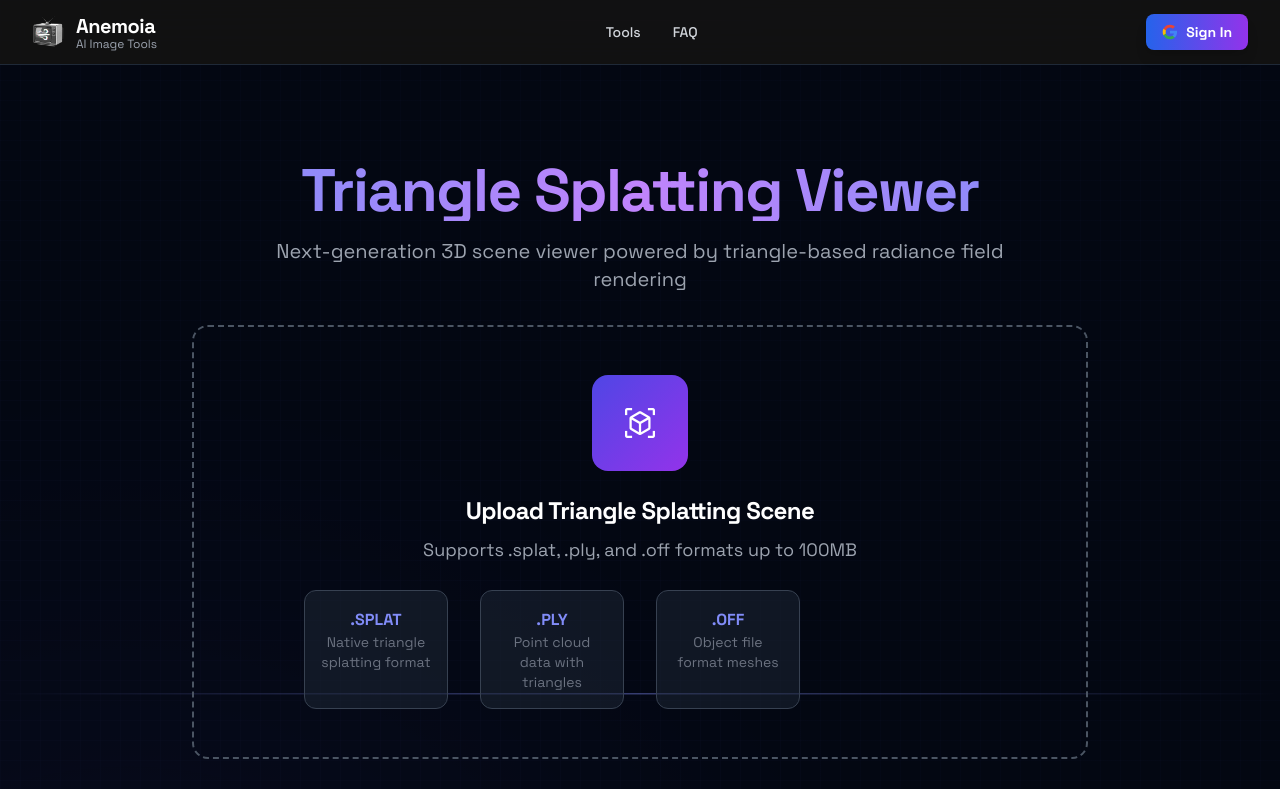
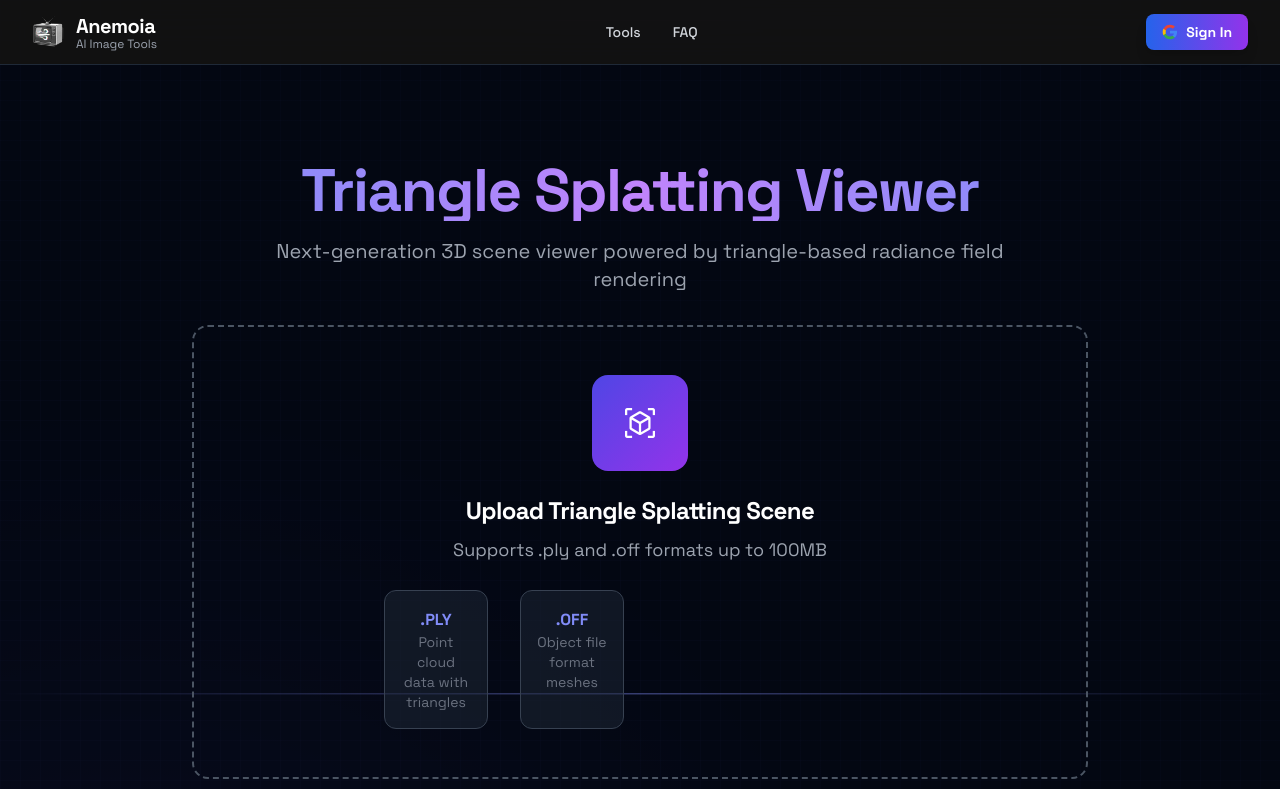
Before and after one commit to revolverocelot1/anemoia-frontend, a React (Vite) app: page /triangle-splatting in a window 1280 px wide. Shown: the top 789 px of the page. Built offline with nearby package versions, Linux system fonts and the light colour scheme; what @huggingface/transformers would draw is missing.

Commit message:
refactor: enhance PLY file parsing in TriangleSplattingPage; improve header processing, vertex and color extraction, and error handling for truncated files; update supported formats in UI

```diff
--- a/src/pages/TriangleSplattingPage.tsx
+++ b/src/pages/TriangleSplattingPage.tsx
@@ -258,174 +258,161 @@ const TriangleSplattingPage: React.FC = () => {
   };
 
   const parsePLY = (arrayBuffer: ArrayBuffer) => {
-    const text = new TextDecoder().decode(arrayBuffer);
-    const lines = text.split('\n');
+    const headerText = new TextDecoder().decode(arrayBuffer.slice(0, 1024));
+    const headerEndIndex = headerText.indexOf('end_header') + 'end_header'.length + 1;
+    const header = headerText.substring(0, headerEndIndex);
+    const lines = header.split('\n');
 
-    let headerEnd = 0;
     let vertexCount = 0;
     let faceCount = 0;
-    let properties: { type: string; name: string }[] = [];
-    let isInVertexElement = false;
+    let properties: { type: string; name: string; size: number }[] = [];
+    let format: 'ascii' | 'binary_little_endian' | 'binary_big_endian' = 'ascii';
+    let isVertexElement = false;
 
-    // Parse header
-    for (let i = 0; i < lines.length; i++) {
-      const line = lines[i].trim();
-
-      if (line.startsWith('element vertex')) {
-        vertexCount = parseInt(line.split(' ')[2]);
-        isInVertexElement = true;
-        continue;
-      }
-
-      if (line.startsWith('element face') || line.startsWith('element')) {
-        isInVertexElement = false;
-        if (line.startsWith('element face')) {
-          faceCount = parseInt(line.split(' ')[2]);
-        }
-        continue;
-      }
-
-      if (line.startsWith('property') && isInVertexElement) {
-        const parts = line.split(/\s+/);
-        if (parts.length >= 3) {
-          properties.push({
-            type: parts[1], // float, uchar, etc.
-            name: parts[2]  // x, y, z, r, red, etc.
-          });
-        }
-      }
-
-      if (line === 'end_header') {
-        headerEnd = i + 1;
+    // Detailed header parsing
+    for (const line of lines) {
+        const parts = line.trim().split(/\s+/);
+        if (parts[0] === 'format') {
+            format = parts[1] as any;
+        } else if (parts[0] === 'element' && parts[1] === 'vertex') {
+            vertexCount = parseInt(parts[2]);
+            isVertexElement = true;
+        } else if (parts[0] === 'element') {
+            isVertexElement = false;
+        } else if (parts[0] === 'property' && isVertexElement) {
+            const [_, type, name] = parts;
+            let size = 0;
+            if (type.startsWith('float') || type.startsWith('int32')) size = 4;
+            else if (type.startsWith('uint8') || type.startsWith('uchar')) size = 1;
+            else if (type.startsWith('uint16') || type.startsWith('ushort')) size = 2;
+            properties.push({ type, name, size });
+        } else if (parts[0] === 'end_header') {
             break;
         }
     }
 
-    console.log(`PLY Info: ${vertexCount} vertices, ${faceCount} faces, ${properties.length} properties per vertex`);
-    console.log('Properties:', properties.map(p => `${p.name}(${p.type})`).join(', '));
-
-    if (vertexCount === 0) {
-      throw new Error('PLY file does not contain any vertices.');
-    }
+    if (vertexCount === 0) throw new Error('No vertices found in PLY header.');
 
     const vertices = new Float32Array(vertexCount * 3);
     const colors = new Uint8Array(vertexCount * 3);
+    const body = arrayBuffer.slice(headerEndIndex);
 
-    // Find property indices - handle multiple naming conventions
-    const propertyNames = properties.map(p => p.name);
-    const x_idx = propertyNames.findIndex(name => ['x', 'X'].includes(name));
-    const y_idx = propertyNames.findIndex(name => ['y', 'Y'].includes(name));
-    const z_idx = propertyNames.findIndex(name => ['z', 'Z'].includes(name));
+    const x_prop = properties.find(p => p.name === 'x');
+    const y_prop = properties.find(p => p.name === 'y');
+    const z_prop = properties.find(p => p.name === 'z');
+    const r_prop = properties.find(p => ['red', 'r'].includes(p.name));
+    const g_prop = properties.find(p => ['green', 'g'].includes(p.name));
+    const b_prop = properties.find(p => ['blue', 'b'].includes(p.name));
 
-    // Handle multiple color naming conventions
-    let r_idx = propertyNames.findIndex(name => ['red', 'r', 'R'].includes(name));
-    let g_idx = propertyNames.findIndex(name => ['green', 'g', 'G'].includes(name));
-    let b_idx = propertyNames.findIndex(name => ['blue', 'b', 'B'].includes(name));
+    if (!x_prop || !y_prop || !z_prop) throw new Error('PLY must contain x, y, z properties.');
+    const hasColor = r_prop && g_prop && b_prop;
 
-    // Check for required position properties
-    if (x_idx === -1 || y_idx === -1 || z_idx === -1) {
-      throw new Error(`PLY file must contain x, y, z coordinate properties. Found properties: ${propertyNames.join(', ')}`);
+    if (format === 'binary_little_endian' || format === 'binary_big_endian') {
+        const littleEndian = format === 'binary_little_endian';
+        const dataView = new DataView(body);
+        let offset = 0;
+        const vertexByteSize = properties.reduce((acc, p) => acc + p.size, 0);
+
+        for (let i = 0; i < vertexCount; i++) {
+            let propOffset = 0;
+            let x=0, y=0, z=0, r=128, g=128, b=255;
+
+            for (const prop of properties) {
+                let value;
+                try {
+                    switch (prop.type) {
+                        case 'float': case 'float32': value = dataView.getFloat32(offset + propOffset, littleEndian); break;
+                        case 'uchar': case 'uint8': value = dataView.getUint8(offset + propOffset); break;
+                        case 'ushort': case 'uint16': value = dataView.getUint16(offset + propOffset, littleEndian); break;
+                        case 'int': case 'int32': value = dataView.getInt32(offset + propOffset, littleEndian); break;
+                        default: value = 0;
+                    }
+                } catch(e) {
+                    console.error(`Error reading property ${prop.name} at vertex ${i}. File might be corrupt or truncated.`);
+                    continue; // Skip to next vertex
                 }
 
-    // If no color properties found, create default colors
-    const hasColors = r_idx !== -1 && g_idx !== -1 && b_idx !== -1;
-    if (!hasColors) {
-      console.warn('PLY file does not contain color properties. Using default colors.');
-      // Set default indices to prevent errors
-      r_idx = g_idx = b_idx = -1;
+                if (prop.name === x_prop.name) x = value;
+                if (prop.name === y_prop.name) y = value;
+                if (prop.name === z_prop.name) z = value;
+                if (hasColor) {
+                    if (prop.name === r_prop!.name) r = r_prop!.type === 'float' ? value * 255 : value;
+                    if (prop.name === g_prop!.name) g = g_prop!.type === 'float' ? value * 255 : value;
+                    if (prop.name === b_prop!.name) b = b_prop!.type === 'float' ? value * 255 : value;
+                }
+                propOffset += prop.size;
             }
 
-    // Parse vertex data
+            vertices[i * 3 + 0] = x;
+            vertices[i * 3 + 1] = y;
+            vertices[i * 3 + 2] = z;
+            colors[i * 3 + 0] = Math.max(0, Math.min(255, r));
+            colors[i * 3 + 1] = Math.max(0, Math.min(255, g));
+            colors[i * 3 + 2] = Math.max(0, Math.min(255, b));
+            offset += vertexByteSize;
+
+            if (offset > dataView.byteLength) {
+              console.warn(`PLY file appears truncated. Expected data for ${vertexCount} vertices, but file ended after ${i+1}.`);
+              // Resize arrays to the number of vertices we actually read
+              const finalVertices = new Float32Array(vertices.buffer, 0, (i + 1) * 3);
+              const finalColors = new Uint8Array(colors.buffer, 0, (i + 1) * 3);
+              return { vertices: finalVertices, colors: finalColors };
+            }
+        }
+    } else { // ASCII format
+        const text = new TextDecoder().decode(body);
+        const lines = text.trim().split('\n');
         let successfulVertices = 0;
+
         for (let i = 0; i < vertexCount; i++) {
-      const lineIndex = headerEnd + i;
-      if (lineIndex >= lines.length) {
-        console.warn(`PLY file appears truncated. Expected ${vertexCount} vertices, processed ${i}.`);
+          if (i >= lines.length) {
+              console.warn(`PLY file (ASCII) appears truncated. Expected ${vertexCount} vertices, processed ${i}.`);
               break;
           }
+          const values = lines[i].trim().split(/\s+/);
 
-      const line = lines[lineIndex];
-      if (!line || line.trim() === '') {
-        // Skip empty lines and continue
-        continue;
-      }
+          const x_idx = properties.findIndex(p => p.name === x_prop.name);
+          const y_idx = properties.findIndex(p => p.name === y_prop.name);
+          const z_idx = properties.findIndex(p => p.name === z_prop.name);
+          const r_idx = hasColor ? properties.findIndex(p => p.name === r_prop!.name) : -1;
+          const g_idx = hasColor ? properties.findIndex(p => p.name === g_prop!.name) : -1;
+          const b_idx = hasColor ? properties.findIndex(p => p.name === b_prop!.name) : -1;
 
-      const values = line.trim().split(/\s+/); // Split on any whitespace
+          if (values.length < properties.length) continue;
 
-      // More flexible validation - allow fewer values than properties if we have the essentials
-      if (values.length < 3) {
-        console.warn(`Skipping line ${lineIndex + 1}: insufficient data (${values.length} values)`);
-        continue;
-      }
-
-      // Ensure we have enough values for the required indices
-      const maxRequiredIndex = Math.max(x_idx, y_idx, z_idx, hasColors ? Math.max(r_idx, g_idx, b_idx) : -1);
-      if (values.length <= maxRequiredIndex) {
-        console.warn(`Skipping line ${lineIndex + 1}: insufficient values for required properties (${values.length} values, need ${maxRequiredIndex + 1})`);
-        continue;
-      }
-
-      // Parse positions
           const x = parseFloat(values[x_idx]);
           const y = parseFloat(values[y_idx]);
           const z = parseFloat(values[z_idx]);
 
-      // Validate coordinates
-      if (isNaN(x) || isNaN(y) || isNaN(z)) {
-        console.warn(`Skipping line ${lineIndex + 1}: invalid coordinates (${x}, ${y}, ${z})`);
-        continue;
+          if (isNaN(x) || isNaN(y) || isNaN(z)) continue;
+
+          let r=128, g=128, b=255;
+          if (hasColor) {
+            const rVal = parseFloat(values[r_idx]);
+            const gVal = parseFloat(values[g_idx]);
+            const bVal = parseFloat(values[b_idx]);
+            r = r_prop!.type === 'float' ? rVal * 255 : rVal;
+            g = g_prop!.type === 'float' ? gVal * 255 : gVal;
+            b = b_prop!.type === 'float' ? bVal * 255 : bVal;
           }
 
           vertices[successfulVertices * 3 + 0] = x;
           vertices[successfulVertices * 3 + 1] = y;
           vertices[successfulVertices * 3 + 2] = z;
-
-      // Parse colors or use defaults
-      if (hasColors && r_idx < values.length && g_idx < values.length && b_idx < values.length) {
-        // Handle both 0-1 float and 0-255 integer color formats
-        const rVal = parseFloat(values[r_idx]);
-        const gVal = parseFloat(values[g_idx]);
-        const bVal = parseFloat(values[b_idx]);
-
-        if (!isNaN(rVal) && !isNaN(gVal) && !isNaN(bVal)) {
-          // If values are between 0-1, convert to 0-255
-          const rColor = rVal <= 1.0 ? Math.round(rVal * 255) : Math.round(rVal);
-          const gColor = gVal <= 1.0 ? Math.round(gVal * 255) : Math.round(gVal);
-          const bColor = bVal <= 1.0 ? Math.round(bVal * 255) : Math.round(bVal);
-
-          colors[successfulVertices * 3 + 0] = Math.max(0, Math.min(255, rColor));
-          colors[successfulVertices * 3 + 1] = Math.max(0, Math.min(255, gColor));
-          colors[successfulVertices * 3 + 2] = Math.max(0, Math.min(255, bColor));
-        } else {
-          // Default color if parsing failed
-          colors[successfulVertices * 3 + 0] = 128;
-          colors[successfulVertices * 3 + 1] = 128;
-          colors[successfulVertices * 3 + 2] = 255;
-        }
-      } else {
-        // Default rainbow colors based on position
-        colors[successfulVertices * 3 + 0] = Math.round(((x + 1) * 0.5) * 255) % 256;
-        colors[successfulVertices * 3 + 1] = Math.round(((y + 1) * 0.5) * 255) % 256;
-        colors[successfulVertices * 3 + 2] = Math.round(((z + 1) * 0.5) * 255) % 256;
-      }
-
+          colors[successfulVertices * 3 + 0] = Math.max(0, Math.min(255, r));
+          colors[successfulVertices * 3 + 1] = Math.max(0, Math.min(255, g));
+          colors[successfulVertices * 3 + 2] = Math.max(0, Math.min(255, b));
           successfulVertices++;
         }
 
-    console.log(`Successfully parsed ${successfulVertices} out of ${vertexCount} vertices`);
-
-    if (successfulVertices === 0) {
-      throw new Error('No valid vertices found in PLY file');
+        if (successfulVertices < vertexCount) {
+          const finalVertices = new Float32Array(vertices.buffer, 0, successfulVertices * 3);
+          const finalColors = new Uint8Array(colors.buffer, 0, successfulVertices * 3);
+          return { vertices: finalVertices, colors: finalColors };
+        }
     }
 
-    // Trim arrays to actual successful vertices
-    const trimmedVertices = new Float32Array(successfulVertices * 3);
-    const trimmedColors = new Uint8Array(successfulVertices * 3);
-
-    trimmedVertices.set(vertices.subarray(0, successfulVertices * 3));
-    trimmedColors.set(colors.subarray(0, successfulVertices * 3));
-
-    return { vertices: trimmedVertices, colors: trimmedColors };
+    return { vertices, colors };
   };
 
   const parseOFF = (arrayBuffer: ArrayBuffer) => {
@@ -784,12 +771,11 @@ const TriangleSplattingPage: React.FC = () => {
                     {isDragActive ? 'Drop the 3D file here...' : 'Upload Triangle Splatting Scene'}
                   </h3>
                   <p className="text-gray-400 mb-6">
-                    Supports .splat, .ply, and .off formats up to 100MB
+                    Supports .ply and .off formats up to 100MB
                   </p>
 
-                  <div className="grid grid-cols-1 md:grid-cols-3 gap-4 max-w-2xl mx-auto">
+                  <div className="grid grid-cols-1 md:grid-cols-2 gap-4 max-w-lg mx-auto">
                     {[
-                      { format: '.SPLAT', desc: 'Native triangle splatting format' },
                       { format: '.PLY', desc: 'Point cloud data with triangles' },
                       { format: '.OFF', desc: 'Object file format meshes' }
                     ].map((item, index) => (
```
Lines whose indentation alone changed are shown as unchanged.
